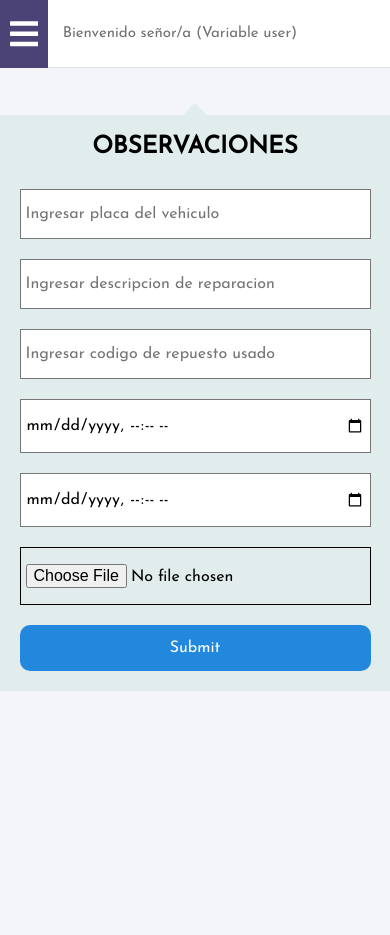
After one commit to JorgeSanchez112/Project_CarFox, a PHP site: page /pres_registro_observaciones.php in a window 390 px wide. The commit adds this page. Run offline with PHP 8.4, Linux system fonts and the light colour scheme.

Commit message:
Terminado el diseño mobile-only

```diff
--- a/Diseño_V3/css/Style_header.css
+++ b/Diseño_V3/css/Style_header.css
@@ -80,16 +80,22 @@ header{
     justify-content: center;
     align-items: center;
 
-    font-size: 4rem;
+    font-size: 3rem;
     color: white;
     width: 100%;
+}
+.icons label {
+    text-align: center;
 }
 .nav__toggle{
     display: flex;
     justify-content: center;
+
+    width: 100%;
+    height: 100%;
 }
 svg{
-    width: 80%;
+    width: 60%;
     fill: white;
 }
 .lista{
@@ -106,7 +112,7 @@ svg{
 .lista li a{
     text-decoration: none;
     color: white;
-    font-size: 2.6rem;
+    font-size: 2rem;
     cursor: pointer;
 }
 .lista li a i{
--- /dev/null
+++ b/Diseño_V3/css/Style_registros.css
@@ -0,0 +1,53 @@
+:root{
+    --color_contenedor:#E1ECEC;
+}
+main{
+    margin-top: 20px;
+    height: 100vh;
+}
+.container{
+    font-size: 1.6rem;
+}
+.article__icon-triangle{
+    width: 0;
+    margin-right: auto;
+    margin-left: auto;
+    border: 12px solid transparent;
+    border-bottom-color: var(--color_contenedor);
+}
+.container h2{
+    padding: 20px 0;
+    text-align: center;
+    background: var(--color_contenedor);
+}
+.article__container-form{
+    background-color: var(--color_contenedor);
+}
+.article__container-form form{
+    display: flex;
+    flex-direction: column;
+    align-items: center;
+    gap: 10px;
+
+}
+.article__container-form label{
+    display: none;
+}
+.article__container-form input{
+    width: 90%;
+    margin-top: 10px;
+
+    border-width: 1px;
+    border-style: solid;
+    padding: 16px 5px;
+    font-size: 1.6rem;
+}
+.article__container-form .input__btn-color{
+    margin-bottom: 20px;
+    border-radius: 10px;
+    background: #28d;
+    border-color: transparent;
+    color: #fff;
+    cursor: pointer;
+    padding: 14px 0;
+}
--- /dev/null
+++ b/Diseño_V3/pres_registro_observaciones.php
@@ -0,0 +1,36 @@
+<!DOCTYPE html>
+<html lang="es">
+<head>
+    <meta charset="UTF-8">
+    <meta http-equiv="X-UA-Compatible" content="IE=edge">
+    <meta name="viewport" content="width=device-width, initial-scale=1.0">
+    <title>Registro de observaciones</title>
+    <link rel="stylesheet" href="css/Style_registros.css">
+</head>
+<body>
+    <?php include('header_administrador.php'); ?>
+    <main>
+        <section class="container">
+            <article class="article__icon-triangle"> </article>
+            <h2>OBSERVACIONES</h2>
+            <article class="article__container-form">
+                <form method="POST" action="" >
+                    <label for="">Placa</label>
+                    <input type="text" placeholder="Ingresar placa del vehiculo">
+                    <label for="">Descripcion de reparacion</label>
+                    <input type="text" placeholder="Ingresar descripcion de reparacion">
+                    <label for="">Codigo de repuesto</label>
+                    <input type="text" placeholder="Ingresar codigo de repuesto usado">
+                    <label for="">Fecha de entrada del vehiculo</label>
+                    <input type="datetime-local">
+                    <label for="">Fecha de salida del vehiculo</label>
+                    <input type="datetime-local">
+                    <label for="">Foto del vehiculo</label>
+                    <input type="file">
+                    <input class="input__btn-color" type="submit">
+                </form>
+            </article>
+        </section>
+    </main>
+</body>
+</html>
```
Also changed, not shown: Diseño_V3/css/Style_consultas.css (+21 -0 lines), Diseño_V3/css/Style_registro_exitoso.css (added, +58 -0 lines), Diseño_V3/neg_dat_consultar_observaciones.php (+5 -4 lines), Diseño_V3/neg_dat_registro_observaciones.php (added, +24 -0 lines).
